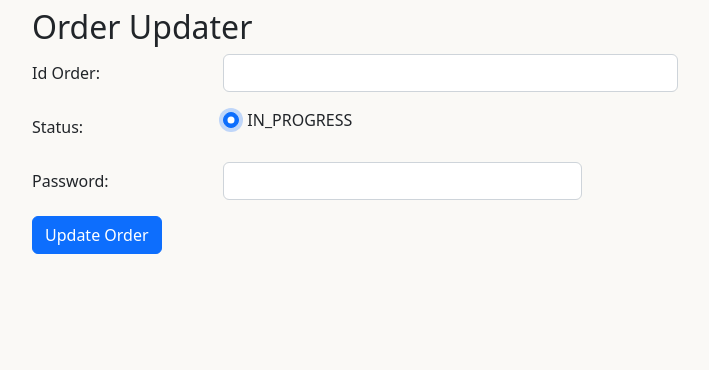
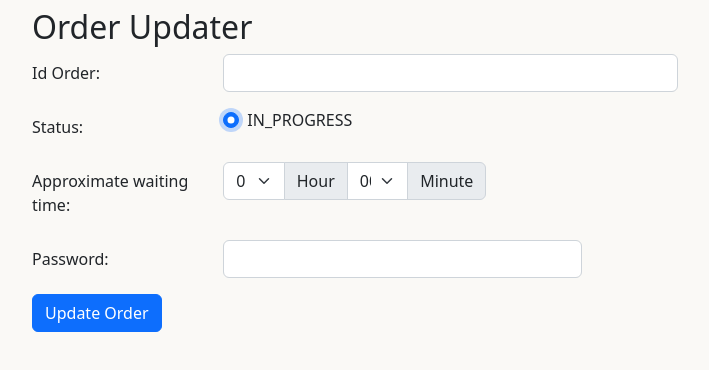
Before and after one commit to pablospizzamiglio/unq-eis-gav-web, a React (Create React App) app: page /order-updater in a window 1280 px wide. Both pictures are taken after a click on the radio button "IN_PROGRESS". Shown: the top 370 px of the page, without its empty margins (46-755 px from the left). Built offline with nearby package versions, Linux system fonts and the light colour scheme.

Commit message:
Agregado tiempo de espera en FORM (#11)
* Agregado tiempo de espera en FORM

* Refactors and code cleanup

Co-authored-by: Gabriel <g.r.maugeri@gmil.com>
Co-authored-by: germangrecoventura <germangv1998@gmail.com>

```diff
--- a/src/components/OrderUpdater/OrderUpdater.jsx
+++ b/src/components/OrderUpdater/OrderUpdater.jsx
@@ -8,13 +8,62 @@ const OrderUpdater = () => {
   const [status, setStatus] = useState("");
   const [password, setPassword] = useState("");
   const [mail, setMail] = useState("");
+  const [hh, setHh] = useState("");
+  const [mm, setMm] = useState("");
   const [formErrors, setFormErrors] = useState("");
   const [popUpConfirmation, setPopUpConfirmation] = useState(false);
+
+  const WeitingtTimeSelect = (status) => {
+    return status === "IN_PROGRESS" ? (
+      <div className="mb-3 row">
+        <label htmlFor="staticIdOrder" className="col-sm-2 col-form-label">
+          Approximate waiting time:
+        </label>
+        <div className="col-sm-3">
+          <div className="input-group mb-3">
+            <select
+              className="form-select"
+              id="imputHH"
+              value={hh}
+              onChange={(e) => setHh(e.target.value)}
+            >
+              <option value="0">0</option>
+              <option value="1">1</option>
+              <option value="2">2</option>
+              <option value="3">3</option>
+              <option value="4">4</option>
+            </select>
+            <label className="input-group-text" htmlFor="imputHH">
+              Hour
+            </label>
+            <select
+              className="form-select"
+              id="imputMM"
+              value={mm}
+              onChange={(e) => setMm(e.target.value)}
+            >
+              <option value="0">00</option>
+              <option value="10">10</option>
+              <option value="20">20</option>
+              <option value="30">30</option>
+              <option value="40">40</option>
+              <option value="50">50</option>
+            </select>
+            <label className="input-group-text" htmlFor="imputHMM">
+              Minute
+            </label>
+          </div>
+        </div>
+      </div>
+    ) : (
+      <></>
+    );
+  };
 
   const acceptAssistance = () => {
     setStatus("IN_PROGRESS");
     setMail(
-      `mailto:me@cosas.com?subject=Order%20${idOrder}%20accepted%20by%20the%20ssistant&body=Dear%20user%3A%0AWe%20inform%20you%20that%20your%20request%20for%20assistance%20has%20been%20accepted.%20Please%20wait%20in%20the%20place%20until%20it%20arrives.%0A%0AGreetings.`
+      `mailto:me@cosas.com?subject=Order%20${idOrder}%20accepted%20by%20the%20ssistant&body=Dear%20user%3A%0AWe%20inform%20you%20that%20your%20request%20for%20assistance%20has%20been%20accepted.%20Please%20wait%20in%20the%20place%20until%20it%20arrives.%0AApproximate%20waiting%20time%3A%20${hh}:${mm}%20hs%0A%0AGreetings.%0A%0AGAV`
     );
   };
   const resetUpdateRequestForm = () => {
@@ -35,6 +84,7 @@ const OrderUpdater = () => {
     API.updateAssistanceOrder(idOrder, status, password)
       .then((response) => {
         setPopUpConfirmation(true);
+        console.log(hh);
         window.location.href = mail;
         resetUpdateRequestForm();
       })
@@ -46,7 +96,7 @@ const OrderUpdater = () => {
 
   return (
     <>
-    <h2>Order Updater</h2>
+      <h2>Order Updater</h2>
       <form className="formOrder" onSubmit={requestUpdateOrder}>
         {popUpConfirmation && <PopUp role="alert" text="Updated order " />}
         <div className="mb-3 row">
@@ -83,22 +133,13 @@ const OrderUpdater = () => {
                 IN_PROGRESS
               </label>
             </div>
-            {/* <div className="form-check">
-            <input
-              className="form-check-input"
-              type="radio"
-              name="flexRadioDefault"
-              id="flexRadioDefault2"
-              required={true}
-              value={status}
-              //onChange={enabledTimeWait}
-            />
-            <label className="form-check-label" htmlFor="flexRadioDefault2">
-              IN_PROGRESS
-            </label>
-          </div> */}
           </div>
         </div>
+
+        {
+          // combos para seleccioanr la hh:mm de tiempo de espera
+          WeitingtTimeSelect(status)
+        }
 
         <div className="mb-3 row">
           <label htmlFor="inputPassword" className="col-sm-2 col-form-label">
--- a/src/services/API.jsx
+++ b/src/services/API.jsx
@@ -26,16 +26,12 @@ const API = {
       province,
       phoneNumber,
     }),
-    updateAssistanceOrder: (
+  updateAssistanceOrder: (orderId, status, password) =>
+    axios.put(`${baseURL}/order`, {
       orderId,
       status,
-      password
-    ) =>
-      axios.put(`${baseURL}/order`, {
-        orderId,
-        status,
-        password
-      }),
+      password,
+    }),
 };
 
 export default API;
```
